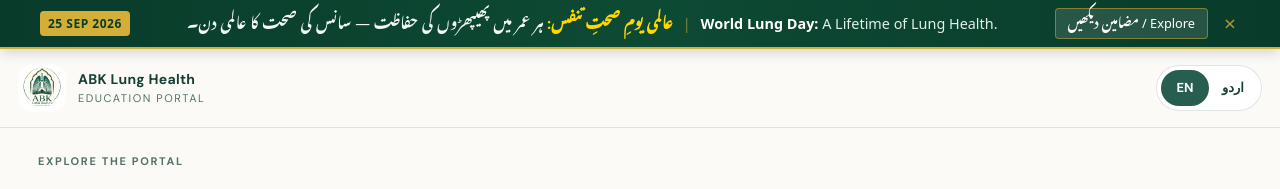
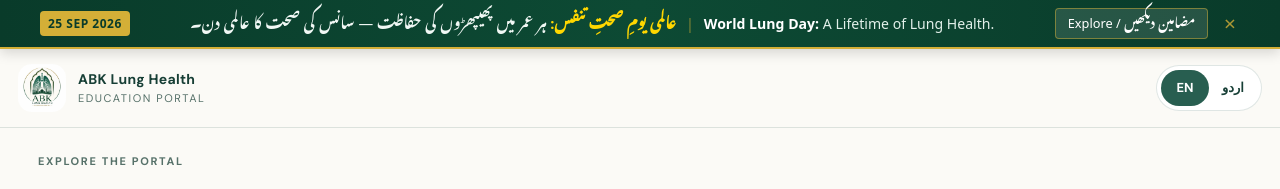
Before and after one commit to abdullah-bin-khurram/blogs, a Jekyll site: the page built from _resources/peak-expiratory-flow-extra-charts.md, in a window 1280 px wide. Shown: the top 189 px of the page. Built offline with Jekyll 4.4.1, drawn with Linux system fonts in a browser that asks for light colours; some web fonts are replaced.

Commit message:
fixing world lung day banner

```diff
--- a/_layouts/default.html
+++ b/_layouts/default.html
@@ -73,7 +73,7 @@
       </div>
 
       <!-- Call to action button -->
-      <a href="{{ '/' | relative_url }}#articles" class="ribbon-cta">مضامین دیکھیں / Explore</a>
+      <a href="https://abdullah-bin-khurram.github.io/blogs/articles/world-lung-day/" target="_self" class="ribbon-cta">Explore / مضامین دیکھیں</a>
 
       <!-- Manual dismiss button -->
       <button type="button" class="ribbon-close" onclick="dismissRibbon()" aria-label="Close Announcement">&times;</button>
@@ -112,6 +112,8 @@
       border-radius: 4px;
       letter-spacing: 0.5px;
       white-space: nowrap;
+      display: inline-block;
+      flex-shrink: 0;
     }
 
     .ribbon-content {
@@ -122,12 +124,19 @@
       justify-content: center;
       text-align: center;
       flex-wrap: wrap;
+      min-width: 0;
     }
 
     .ribbon-text-ur {
       direction: rtl;
+      unicode-bidi: isolate;
       color: #f1f8f5;
       font-size: 0.92rem;
+      line-height: 1.6;
+      white-space: normal;
+      word-break: keep-all;
+      overflow-wrap: break-word;
+      max-width: 100%;
     }
 
     .ribbon-text-ur strong {
@@ -136,7 +145,14 @@
 
     .ribbon-text-en {
       direction: ltr;
+      unicode-bidi: isolate;
       color: #e2f0ea;
+      font-size: 0.88rem;
+      line-height: 1.4;
+      white-space: normal;
+      word-break: keep-all;
+      overflow-wrap: break-word;
+      max-width: 100%;
     }
 
     .ribbon-text-en strong {
@@ -149,6 +165,9 @@
     }
 
     .ribbon-cta {
+      display: inline-flex;
+      align-items: center;
+      justify-content: center;
       background: rgba(255, 255, 255, 0.12);
       color: #ffffff !important;
       text-decoration: none;
@@ -159,6 +178,7 @@
       font-weight: 500;
       transition: all 0.2s ease;
       white-space: nowrap;
+      flex-shrink: 0;
     }
 
     .ribbon-cta:hover {
@@ -177,6 +197,7 @@
       padding: 0 4px;
       opacity: 0.8;
       transition: opacity 0.2s;
+      flex-shrink: 0;
     }
 
     .ribbon-close:hover {
@@ -185,15 +206,98 @@
     }
 
     @media (max-width: 768px) {
+      #wld-announcement-ribbon {
+        padding: 10px 36px 12px 16px;
+        padding-inline-end: 36px;
+        padding-inline-start: 16px;
+      }
+
+      html[dir="rtl"] #wld-announcement-ribbon {
+        padding: 10px 16px 12px 36px;
+        padding-inline-end: 36px;
+        padding-inline-start: 16px;
+      }
+
+      .ribbon-container {
+        display: flex;
+        flex-direction: column;
+        align-items: center;
+        justify-content: center;
+        text-align: center;
+        gap: 8px;
+        width: 100%;
+      }
+
+      .ribbon-badge {
+        align-self: center;
+        margin-bottom: 2px;
+      }
+
+      .ribbon-content {
+        flex: none;
+        width: 100%;
+        max-width: 100%;
+        flex-direction: column;
+        align-items: center;
+        justify-content: center;
+        gap: 6px;
+        text-align: center;
+      }
+
       .ribbon-separator {
         display: none;
       }
-      .ribbon-content {
-        flex-direction: column;
-        gap: 4px;
+
+      .ribbon-text-ur,
+      .ribbon-text-en {
+        display: block;
+        width: 100%;
+        max-width: 95%;
+        white-space: normal;
+        word-break: keep-all;
+        overflow-wrap: break-word;
+        text-align: center;
       }
-      .ribbon-container {
+
+      .ribbon-text-ur {
+        direction: rtl;
+        font-size: 0.92rem;
+        line-height: 1.6;
+      }
+
+      .ribbon-text-en {
+        direction: ltr;
+        font-size: 0.85rem;
+        line-height: 1.4;
+      }
+
+      .ribbon-cta {
+        align-self: center;
+        margin-top: 4px;
+        padding: 6px 16px;
+        font-size: 0.82rem;
+      }
+
+      .ribbon-close {
+        position: absolute;
+        top: 8px;
+        right: 10px;
+        inset-inline-end: 10px;
+        inset-inline-start: auto;
+        font-size: 1.4rem;
+        line-height: 1;
+        padding: 4px 6px;
+        min-width: 32px;
+        min-height: 32px;
+        display: flex;
+        align-items: center;
         justify-content: center;
+        z-index: 2;
+      }
+
+      html[dir="rtl"] .ribbon-close {
+        right: auto;
+        left: 10px;
       }
     }
   </style>
```
